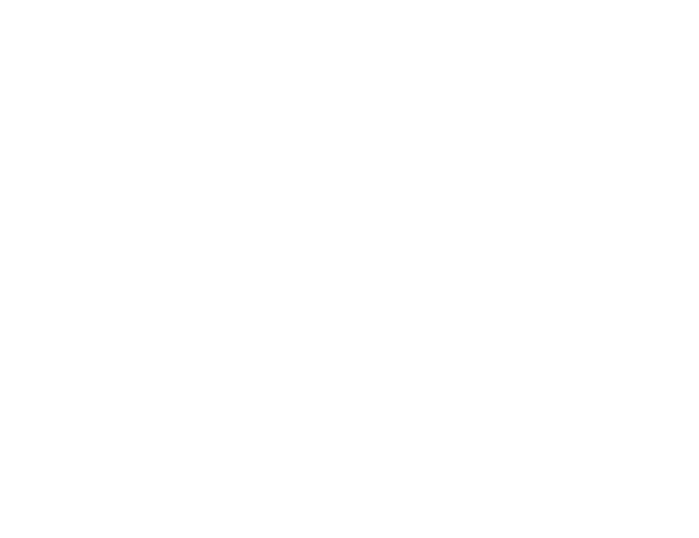
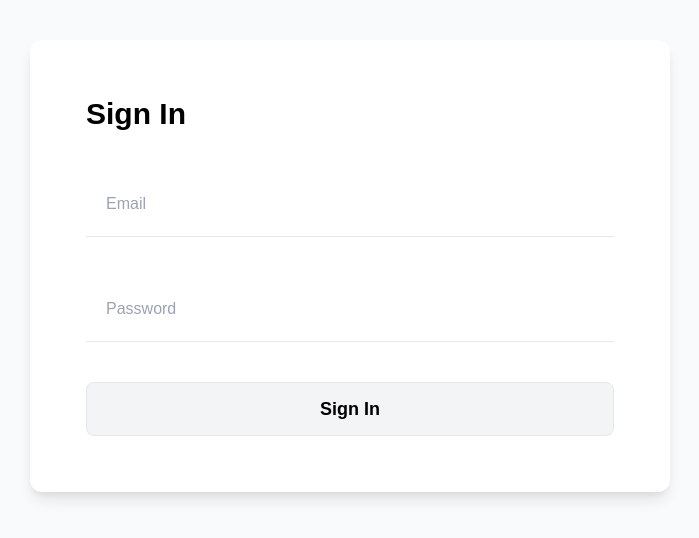
Before and after one commit to code1iners/music-list-vuejs, a Vue app: page /sign-in in a window 1280 px wide. Before the commit this address had no page. Shown: the top 538 px of the page, without its empty margins (290-989 px from the left). Built offline with nearby package versions, Linux system fonts and the light colour scheme.

Commit message:
Added sign in and up

```diff
--- a/src/App.vue
+++ b/src/App.vue
@@ -1,5 +1,5 @@
 <template>
-  <div class="content mx-auto max-w-screen-xl py-10">
+  <div id="app" class="content mx-auto max-w-screen-xl py-10">
     <router-view />
   </div>
 </template>
--- a/src/assets/styles/tailwind.css
+++ b/src/assets/styles/tailwind.css
@@ -7,13 +7,30 @@
 
 * {
   font-family: "Nunito", sans-serif;
+  @apply bg-gray-50;
 }
 
 .content {
 }
 
+.title {
+  @apply font-bold text-3xl bg-white;
+}
+
+.error {
+  @apply text-red-500 bg-white;
+}
+
+form {
+  @apply flex flex-col mx-auto w-1/2 bg-white p-14 rounded-xl shadow-lg;
+}
+
+input {
+  @apply p-5 bg-white border-b border-gray-200 focus:outline-none;
+}
+
 button {
-  @apply cursor-pointer inline-block font-semibold py-2 px-3 border border-0 rounded-lg bg-gray-100 hover:bg-gray-500 hover:text-gray-100;
+  @apply cursor-pointer inline-block text-lg font-semibold py-3 px-3 border border-0 rounded-lg bg-gray-100 hover:bg-gray-500 hover:text-gray-100;
 }
 
 .disabled {
--- a/src/composables/useCollection.js
+++ b/src/composables/useCollection.js
@@ -1,21 +1,26 @@
 import { ref } from "vue";
 import { firestore } from "../firebase/config";
+
+const isPending = ref(false);
 
 const useCollection = (collection) => {
   const error = ref(null);
 
   const addDoc = async (doc) => {
     error.value = null;
+    isPending.value = true;
 
     try {
       await firestore.collection(collection).add(doc);
+      isPending.value = false;
     } catch (err) {
       console.log(err.message);
       error.value = err.message;
+      isPending.value = false;
     }
   };
 
-  return { addDoc, error };
+  return { addDoc, isPending, error };
 };
 
 export default useCollection;
--- a/src/composables/useSignIn.js
+++ b/src/composables/useSignIn.js
@@ -2,24 +2,28 @@
 import { fireauth } from "../firebase/config";
 
 const error = ref(null);
+const isPending = ref(false);
 
 const signIn = async (email, password) => {
+  isPending.value = true;
   try {
     const res = await fireauth.signInWithEmailAndPassword(email, password);
     if (!res) {
       throw new Error("Could not complete sign in");
     }
     error.value = null;
+    isPending.value = false;
 
     return res;
   } catch (err) {
     console.log(err.message);
     error.value = err.message;
+    isPending.value = false;
   }
 };
 
 const useSignIn = () => {
-  return { signIn, error };
+  return { signIn, isPending, error };
 };
 
 export default useSignIn;
--- a/src/composables/useSignOut.js
+++ b/src/composables/useSignOut.js
@@ -2,19 +2,23 @@
 import { fireauth } from "../firebase/config";
 
 const error = ref(null);
+const isPending = ref(false);
 
 const signOut = async () => {
+  isPending.value = true;
   try {
     await fireauth.signOut();
     error.value = null;
+    isPending.value = false;
   } catch (err) {
     console.log(err.message);
     error.value = err.message;
+    isPending.value = false;
   }
 };
 
 const useSignOut = () => {
-  return { signOut, error };
+  return { signOut, isPending, error };
 };
 
 export default useSignOut;
--- a/src/composables/useSignUp.js
+++ b/src/composables/useSignUp.js
@@ -2,8 +2,10 @@
 import { fireauth } from "../firebase/config";
 
 const error = ref(null);
+const isPending = ref(false);
 
 const signUp = async (email, password, displayName) => {
+  isPending.value = true;
   try {
     const res = await fireauth.createUserWithEmailAndPassword(email, password);
     if (!res) {
@@ -11,16 +13,18 @@
     }
     await res.user.updateProfile({ displayName });
     error.value = null;
+    isPending.value = false;
 
     return res;
   } catch (err) {
     console.log(err.message1);
     error.value = err.message;
+    isPending.value = false;
   }
 };
 
 const useSignUp = () => {
-  return { signUp, error };
+  return { signUp, isPending, error };
 };
 
 export default useSignUp;
--- a/src/router/index.js
+++ b/src/router/index.js
@@ -1,11 +1,23 @@
 import { createRouter, createWebHistory } from "vue-router";
 import Home from "../views/Home.vue";
+import SignIn from "../views/auth/SignIn.vue";
+import SignUp from "../views/auth/SignUp.vue";
 
 const routes = [
   {
     path: "/",
     name: "Home",
     component: Home,
+  },
+  {
+    path: "/sign-in",
+    name: "SignIn",
+    component: SignIn,
+  },
+  {
+    path: "/sign-up",
+    name: "SignUp",
+    component: SignUp,
   },
 ];
 
--- /dev/null
+++ b/src/views/auth/SignIn.vue
@@ -0,0 +1,41 @@
+<template>
+  <form @submit.prevent="handleSubmit">
+    <h1 class="title">Sign In</h1>
+    <input class="mt-10" type="email" placeholder="Email" v-model="email" />
+    <input
+      class="mt-10"
+      type="password"
+      placeholder="Password"
+      v-model="password"
+    />
+    <div v-if="error" class="error mt-10">{{ error }}</div>
+    <button v-if="!isPending" class="mt-10">Sign In</button>
+    <button v-else class="mt-10" :class="{ disabled: isPending }">
+      Loading...
+    </button>
+  </form>
+</template>
+
+<script>
+import { ref } from "vue";
+import useSignIn from "@/composables/useSignIn";
+
+export default {
+  setup() {
+    const email = ref("");
+    const password = ref("");
+    const { signIn, isPending, error } = useSignIn();
+    const handleSubmit = () => {
+      console.log("submit");
+      const res = signIn(email.value, password.value);
+      if (!res) {
+        console.log("successed");
+      }
+    };
+
+    return { email, password, handleSubmit, isPending, error };
+  },
+};
+</script>
+
+<style></style>
--- /dev/null
+++ b/src/views/auth/SignUp.vue
@@ -0,0 +1,51 @@
+<template>
+  <form @submit.prevent="handleSubmit">
+    <h1 class="title">Sign Up</h1>
+    <input
+      class="mt-10"
+      type="text"
+      placeholder="Username"
+      v-model="displayName"
+    />
+    <input class="mt-10" type="email" placeholder="Email" v-model="email" />
+    <input
+      class="mt-10"
+      type="password"
+      placeholder="Password"
+      v-model="password"
+    />
+    <div v-if="error" class="error mt-10">{{ error }}</div>
+    <button v-if="!isPending" class="mt-10">Sign Up</button>
+    <button v-else class="mt-10" :class="{ disabled: isPending }">
+      Loading...
+    </button>
+  </form>
+</template>
+
+<script>
+import { ref } from "vue";
+// import { useRouter } from "vue-router";
+import useSignUp from "../../composables/useSignUp";
+
+export default {
+  setup() {
+    const email = ref("");
+    const password = ref("");
+    const displayName = ref("");
+
+    const { signUp, isPending, error } = useSignUp();
+    // const router = useRouter();
+
+    const handleSubmit = async () => {
+      await signUp(email.value, password.value, displayName.value);
+      if (!error.value) {
+        console.log(`sign up successed`);
+      }
+    };
+
+    return { email, password, displayName, handleSubmit, isPending, error };
+  },
+};
+</script>
+
+<style></style>
```
